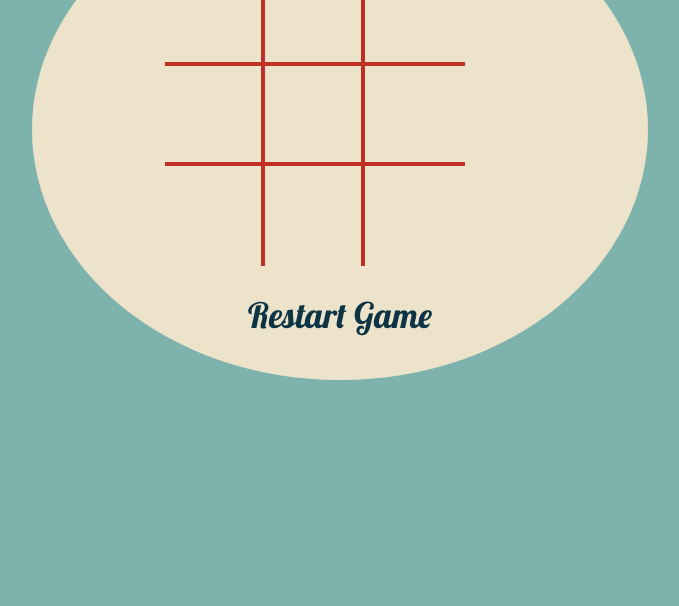
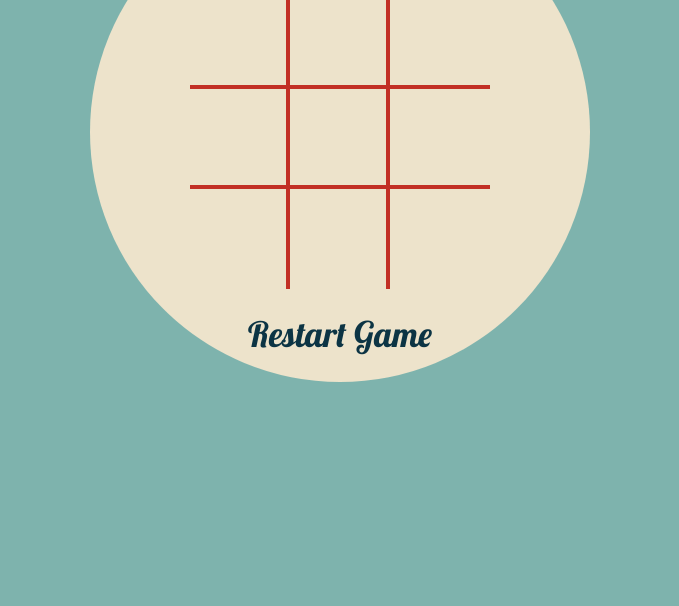
Before and after one commit to brookin8/tictactoe, a website: page app/index.html in a window 1280 px wide. Shown: the part 194-800 px from the top of the page, without its empty margins (300-979 px from the left). Drawn offline with nearby package versions, Linux system fonts and the light colour scheme; a web font is replaced by a local one.

Commit message:
fixed sizing and stopped functions once game is won

```diff
--- a/app/index.html
+++ b/app/index.html
@@ -24,9 +24,9 @@
 
 <body>
 
-	<div class="container" id="tictactoe" v-cloak>
+	<div class="container-fluid" id="tictactoe" v-cloak>
 
-		<div id="gameBoard" v-on:click="takeSquare()">
+		<div class = "container-fluid" id="gameBoard" v-on:click="takeSquare()">
 
 		<h1>Tic-Tac-Toe</h1>
 
@@ -35,7 +35,7 @@
 			<p class="text-center" id="drawMessage" v-if="checkForDrawVar">It's a draw</p>
 		</div> -->
 
-		<div class ="innerGameBoard" v-on:click="checkForWin()">
+		<div class="container-fluid" id ="innerGameBoard" v-on:click="checkForWin()">
 			<h1 class="text-center" id="winnerMessage" v-if="checkForWinVar">{{ symbol_toggle }} wins!</h1>
 			<h1 class="text-center" id="drawMessage" v-else-if="checkForDrawVar">It's a draw</h1>
 			<div v-else>
--- a/app/main.js
+++ b/app/main.js
@@ -22,6 +22,7 @@ var menu = new Vue ({
 
 	methods: {
 		takeSquare: function(square) {
+			if(!this.checkForWinVar)
 				if (this.symbol_toggle === 'O') {
 					this.symbol_toggle = 'X';
 				} else {
@@ -48,7 +49,7 @@ var menu = new Vue ({
 		},
 
 		checkForWin: function() {
-
+			if(!this.checkForWinVar) {
 				var win_array = [[0,1,2], [3,4,5], [6,7,8], [0,4,8], [2,4,6], [0,3,6], [1,4,7], [2,5,8]];
 				var symbolPick_array = [];
 				symbolPick_array.push(this.symbol_pick1, this.symbol_pick2,this.symbol_pick3,this.symbol_pick4,
@@ -57,15 +58,15 @@ var menu = new Vue ({
 				for(var i=0;i<win_array.length;i++) {
 					if(symbolPick_array[win_array[i][0]]!== '' && symbolPick_array[win_array[i][0]] === symbolPick_array[win_array[i][1]]
 						&& symbolPick_array[win_array[i][0]] === symbolPick_array[win_array[i][2]]) {
-						this.takeSquare();
+							//this.takeSquare();
 							this.checkForWinVar = true;
 					} else if(!symbolPick_array.includes('')) {
 						this.checkForDrawVar = true;
 					}
 				}
-
 			}
 
 		}
+	}
 
 });
--- a/app/style.css
+++ b/app/style.css
@@ -17,6 +17,7 @@ h1 {
 #tictactoe {
 
 	margin-top:3%;
+
 
 }
 
@@ -49,8 +50,8 @@ h1 {
 }
 
 #gameBoard {
-	margin-left:23%;
-	margin-right:23%;
+
+
 	/*width: 60%;*/
 	/*padding-left:8%;
 	padding-right:8%;*/
@@ -59,12 +60,19 @@ h1 {
 	border-radius:50%;
 	padding-bottom:3%;
 	color: #0C3444;
+	padding-left:auto;
+	padding-right:auto;
+	width:500px;
+	height:500px;
 
 }
 
-.innerGameBoard {
+#innerGameBoard {
 	margin-left:auto;
 	margin-right:auto;
+	padding-right:auto;
+	padding-left:;
+
 
 }
 
@@ -88,11 +96,13 @@ h1 {
 	padding-top:2%;
 	padding-left:7%;
 	font-family: 'Bowlby One', cursive;
+    margin: 0 auto;
 
 }
 
 .tictacRow {
-	padding-left:24%;
+
+padding-left:85px;
 
 }
 
```
Lines whose indentation alone changed are shown as unchanged.
